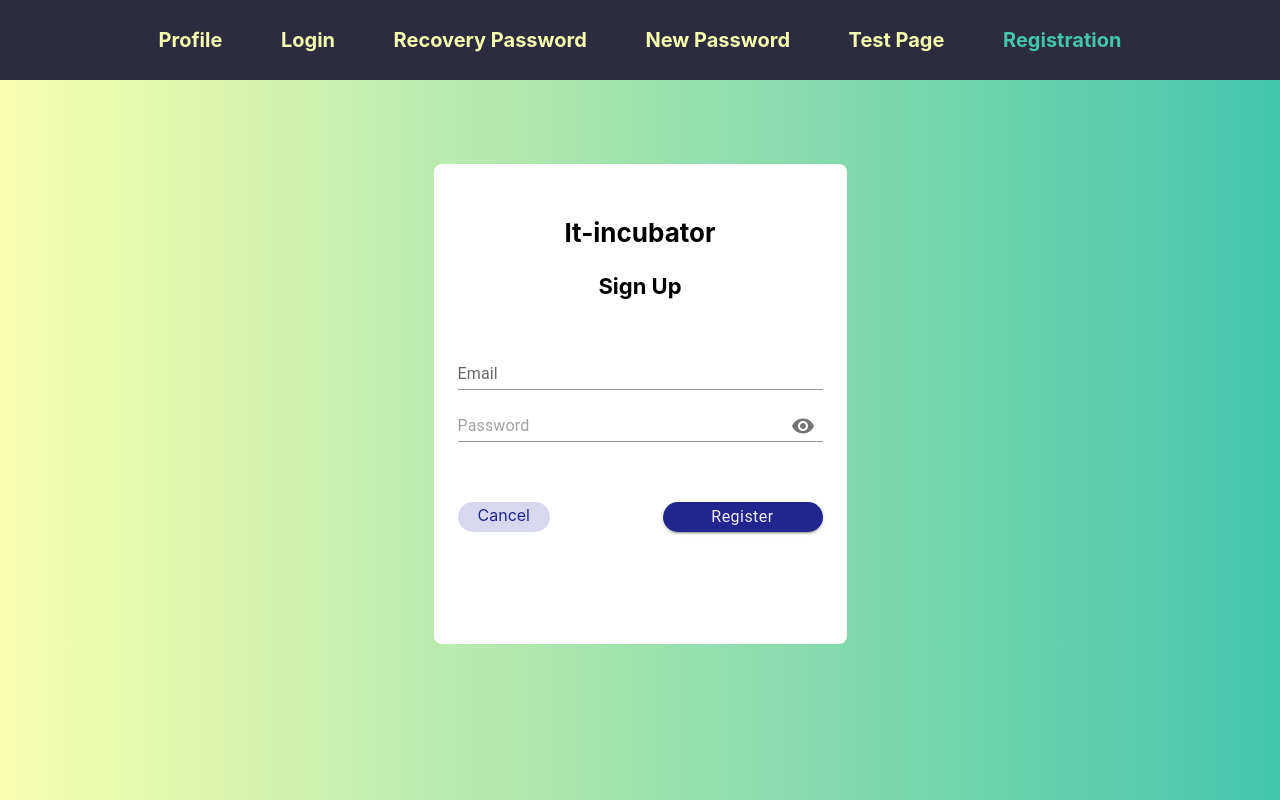
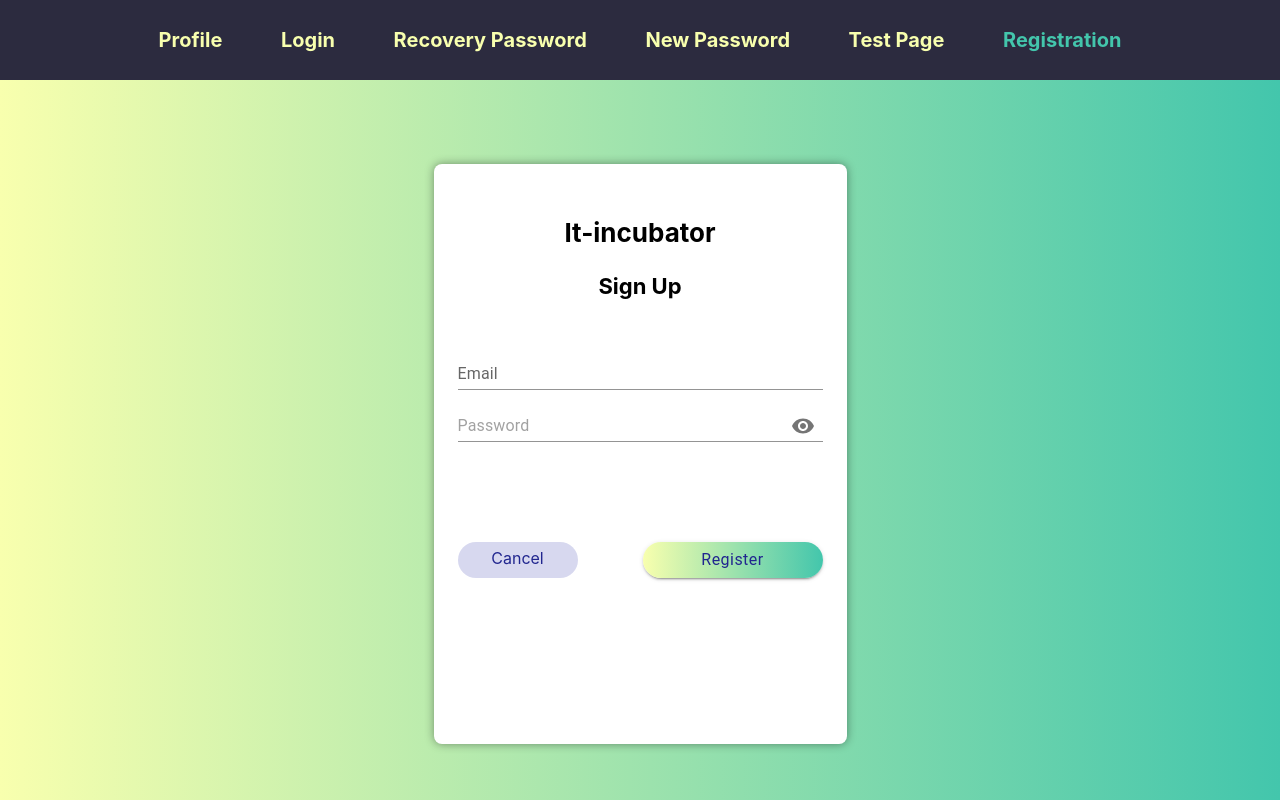
Before and after one commit to SergeyichNik/projectFriday, a React (Create React App) app: page /#/registration in a window 1280 px wide. Built offline with nearby package versions, Linux system fonts and the light colour scheme; no server answers.

Commit message:
new styles for all pages

```diff
--- a/src/bll/store/store.ts
+++ b/src/bll/store/store.ts
@@ -29,7 +29,7 @@ export type AppRootActionsType =
     | AppActionType
 
 export type ThunkType<ReturnType = void> = ThunkAction<ReturnType, AppRootStateType, unknown, AppRootActionsType>
-// export const useAppDispatch = () => useDispatch<any>();
+
 export type DispatchActionType = ThunkDispatch<AppRootStateType, unknown, AppRootActionsType>
 
 export const useAppDispatch = () => useDispatch<DispatchActionType>()
--- a/src/pages/Login.tsx
+++ b/src/pages/Login.tsx
@@ -22,10 +22,10 @@ const styleBtn = {
     width: "266px",
     height: "36px",
     textTransform: "none",
-    backgroundColor: "#21268F",
+    background: "linear-gradient(to right, #F8FFAE, #43C6AC)",
     fontSize: "16px",
     fontWeight: "400",
-    color: "#ECECF9",
+    color: "#21268F"
 }
 const styleForm = {
     marginTop: "84px auto",
@@ -35,6 +35,7 @@ const styleForm = {
     minHeight: "580px",
     borderRadius: "8px",
     backgroundColor: "#fff",
+    boxShadow: "0 0 10px rgba(0,0,0,0.4)",
 }
 const styleInput = {
     margin: "10px auto 0",
--- a/src/pages/RecoveryPassword/RecoveryPassword.tsx
+++ b/src/pages/RecoveryPassword/RecoveryPassword.tsx
@@ -28,7 +28,8 @@ const RecoveryPassword = () => {
         justifyContent: 'center',
         textAlign: 'center',
         borderRadius: '8px',
-        padding: '24px'
+        padding: '24px',
+        boxShadow: "0 0 10px rgba(0,0,0,0.4)"
     }
 
     return (
--- a/src/pages/RecoveryPassword/RecoveryPasswordForm/RecoveryPasswordForm.tsx
+++ b/src/pages/RecoveryPassword/RecoveryPasswordForm/RecoveryPasswordForm.tsx
@@ -46,6 +46,12 @@ export const RecoveryPasswordForm: React.FC<RecoveryPasswordPropsType> = ({error
         lineHeight: '33px',
         color: '#2D2E46'
     }
+    const btn = {
+        fontWeight: "400",
+        background: "linear-gradient(to right, #F8FFAE, #43C6AC)",
+        color: "#21268F",
+        borderRadius: "18px"
+    }
 
     return (
         <>
@@ -80,7 +86,7 @@ export const RecoveryPasswordForm: React.FC<RecoveryPasswordPropsType> = ({error
                                 <div>
                                     <Button type={'submit'} variant="contained"
                                             disabled={progressStatus === 'loading'}
-                                            style={{fontWeight: 'bold'}}>
+                                            style={btn}>
                                         Send Instructions
                                     </Button>
                                 </div>
--- a/src/pages/Registration/Registration.tsx
+++ b/src/pages/Registration/Registration.tsx
@@ -7,15 +7,15 @@ import {Navigate, NavLink} from "react-router-dom";
 import {Button, FormControl, IconButton, Input, InputAdornment, TextField} from "@mui/material";
 import {Visibility, VisibilityOff} from "@mui/icons-material";
 
-const styleBtn = {
+const styleBtn: React.CSSProperties = {
     borderRadius: '18px',
-    width: "160px",
-    height: "30px",
+    width: "180px",
+    height: "36px",
     textTransform: "none",
-    backgroundColor: "#21268F",
+    background: "linear-gradient(to right, #F8FFAE, #43C6AC)",
     fontSize: "16px",
     fontWeight: "400",
-    color: "#ECECF9",
+    color: "#21268F",
 }
 const mainBlock: React.CSSProperties = {
     display: "flex",
@@ -28,38 +28,40 @@ const styleForm: React.CSSProperties = {
     marginTop: "84px",
     textAlign: 'center',
     width: "413px",
-    minHeight: "480px",
+    minHeight: "580px",
     borderRadius: "8px",
     backgroundColor: "#fff",
-    padding: "24px"
+    padding: "24px",
+    boxShadow: "0 0 10px rgba(0,0,0,0.4)"
 }
-const styleInput = {
+const styleInput: React.CSSProperties = {
     margin: "20px 0 0 0"
 }
-const styleH1 = {
+const styleH1: React.CSSProperties = {
     marginTop: "25px",
     lineHeight: "39px",
     fontWeight: "700",
     fontSize: "26px",
 }
-const styleH2 = {
+const styleH2: React.CSSProperties = {
     fontWeight: "700",
     fontSize: "22px",
     lineHeight: "33px",
 }
-const styleLink = {
+const styleLink: React.CSSProperties = {
     backgroundColor: "#D7D8EF",
     color: "#21268F",
     textDecoration: "none",
-    height: "30px",
-    lineHeight: "1.7",
+    height: "36px",
+    lineHeight: "2.0",
     borderRadius: "18px",
     fontWeight: "400",
     fontSize: "16px",
-    padding: "0 20px"
+    padding: "0 20px",
+    width: "120px"
 }
 const styleButtons: React.CSSProperties = {
-    margin: "60px 0 0 0",
+    margin: "100px 0 0 0",
     display: "flex",
     justifyContent: "space-between"
 }
--- a/src/pages/new-password/NewPassword.tsx
+++ b/src/pages/new-password/NewPassword.tsx
@@ -7,16 +7,23 @@ type FormikErrorType = {
     password?: string
 }
 
+const mainBlock: React.CSSProperties = {
+    display: "flex",
+    flexDirection: "row",
+    justifyContent: "center",
+    alignItems: "center",
+    width: "100%"
+}
 const styleBtn = {
     borderRadius: '18px',
     margin: "90px auto 0",
     width: "266px",
     height: "36px",
     textTransform: "none",
-    backgroundColor: "#21268F",
+    background: "linear-gradient(to right, #F8FFAE, #43C6AC)",
     fontSize: "16px",
     fontWeight: "400",
-    color: "#ECECF9",
+    color: "#21268F",
 }
 const styleForm = {
     marginTop: "84px",
@@ -25,6 +32,7 @@ const styleForm = {
     height: "480px",
     borderRadius: "8px",
     backgroundColor: "#fff",
+    boxShadow: "0 0 10px rgba(0,0,0,0.4)"
 }
 const styleInput = {
     margin: "39px 33px 0 33px",
@@ -68,7 +76,7 @@ const NewPassword = () => {
 
             if (!values.password) {
                 errors.password = 'Required';
-            } else if (values.password.length < 7){
+            } else if (values.password.length < 7) {
                 errors.password = 'Invalid password'
             }
             return errors;
@@ -80,7 +88,7 @@ const NewPassword = () => {
     })
 
     return (
-
+        <div style={mainBlock}>
             <form onSubmit={formik.handleSubmit}>
                 <FormControl sx={styleForm} variant={"filled"}>
                     <h1 style={styleH1}>It-incubator</h1>
@@ -99,7 +107,7 @@ const NewPassword = () => {
                                        aria-label="toggle password visibility"
                                        onClick={handleClickShowPassword}
                                    >
-                                   {!hidden ? <VisibilityOff /> : <Visibility />}
+                                       {!hidden ? <VisibilityOff/> : <Visibility/>}
                                    </IconButton>
                                </InputAdornment>
                            }
@@ -118,8 +126,7 @@ const NewPassword = () => {
                     >Create new password</Button>
                 </FormControl>
             </form>
-
-
+        </div>
     );
 };
 
```
Lines whose indentation alone changed are shown as unchanged.
